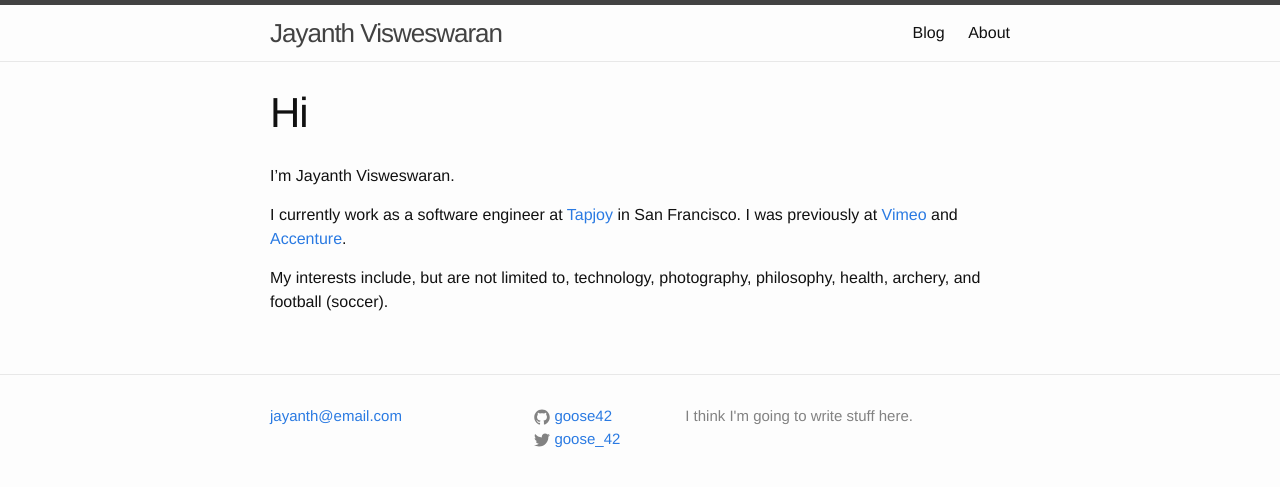
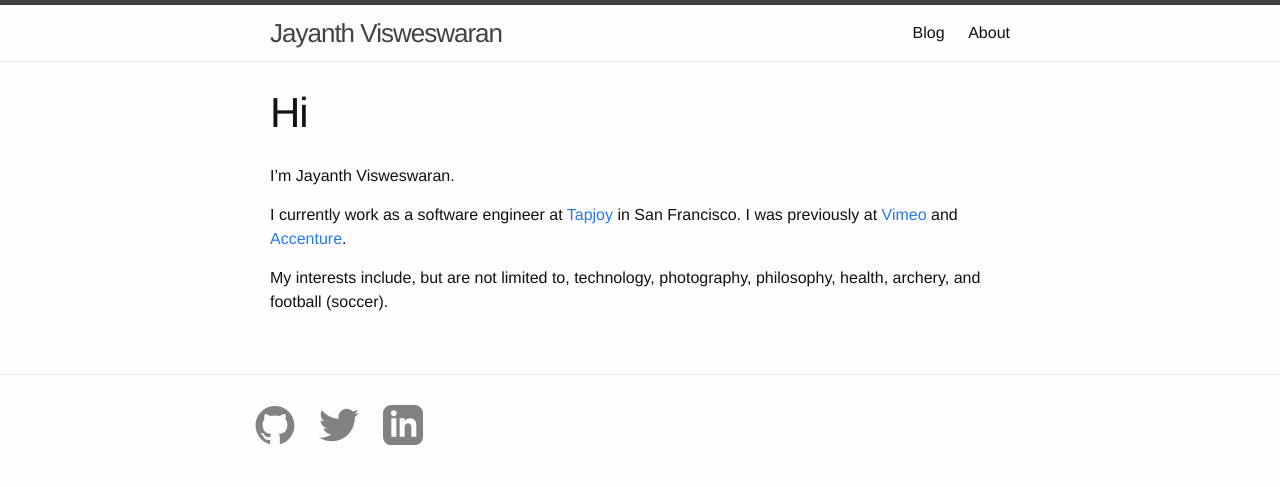
Before and after one commit to goose42/goose42.github.io, a Jekyll site: the page built from index.md, in a window 1280 px wide. Shown: the top 487 px of the page. Built offline with Jekyll 4.4.1, drawn with Linux system fonts in a browser that asks for light colours.

Commit message:
Cleanup home page, adding linkedin Link

```diff
--- a/_config.yml
+++ b/_config.yml
@@ -7,9 +7,6 @@
 
 # Site settings
 title: Jayanth Visweswaran
-email: jayanth@email.com
-description: > # this means to ignore newlines until "baseurl:"
-  I think I'm going to write stuff here.
 baseurl: "" # the subpath of your site, e.g. /blog
 url: "http://yourdomain.com" # the base hostname & protocol for your site
 twitter_username: goose_42
--- a/_includes/footer.html
+++ b/_includes/footer.html
@@ -3,33 +3,17 @@
   <div class="wrapper">
 
     <div class="footer-col-wrapper">
-      <div class="footer-col footer-col-1">
-        <ul class="contact-list">
-          <li><a href="mailto:{{ site.email }}">{{ site.email }}</a></li>
-        </ul>
-      </div>
-
-      <div class="footer-col footer-col-2">
-        <ul class="social-media-list">
       {% if site.github_username %}
-          <li>
         {% include icon-github.html username=site.github_username %}
-          </li>
       {% endif %}
 
       {% if site.twitter_username %}
-          <li>
         {% include icon-twitter.html username=site.twitter_username %}
-          </li>
       {% endif %}
-        </ul>
-      </div>
 
-      <div class="footer-col footer-col-3">
-        <p>{{ site.description }}</p>
+      {% if site.linkedin_username %}
+        {% include icon-linkedin.html username=site.linkedin_username %}
+      {% endif %}
     </div>
   </div>
-
-  </div>
-
 </footer>
--- a/_includes/icon-github.html
+++ b/_includes/icon-github.html
@@ -1 +1,5 @@
-<a href="https://github.com/{{ include.username }}"><span class="icon icon--github">{% include icon-github.svg %}</span><span class="username">{{ include.username }}</span></a>
+<a href="https://github.com/{{ include.username }}">
+  <span class="icon icon--github" style="padding-right:20px">
+    {% include icon-github.svg %}
+  </span>
+</a>
--- /dev/null
+++ b/_includes/icon-linkedin.html
@@ -0,0 +1,5 @@
+<a href="https://linkedin.com/in/{{ include.username }}">
+  <span class="icon icon--linkedin">
+    {% include icon-linkedin.svg %}
+  </span>
+</a>
--- a/_includes/icon-twitter.html
+++ b/_includes/icon-twitter.html
@@ -1 +1,5 @@
-<a href="https://twitter.com/{{ include.username }}"><span class="icon icon--twitter">{% include icon-twitter.svg %}</span><span class="username">{{ include.username }}</span></a>
+<a href="https://twitter.com/{{ include.username }}">
+  <span class="icon icon--twitter" style="padding-right:20px">
+    {% include icon-twitter.svg %}
+  </span>
+</a>
```
Also changed, not shown: _includes/icon-github.svg, _includes/icon-linkedin.svg (added), _includes/icon-twitter.svg. Lines whose indentation alone changed are shown as unchanged.
